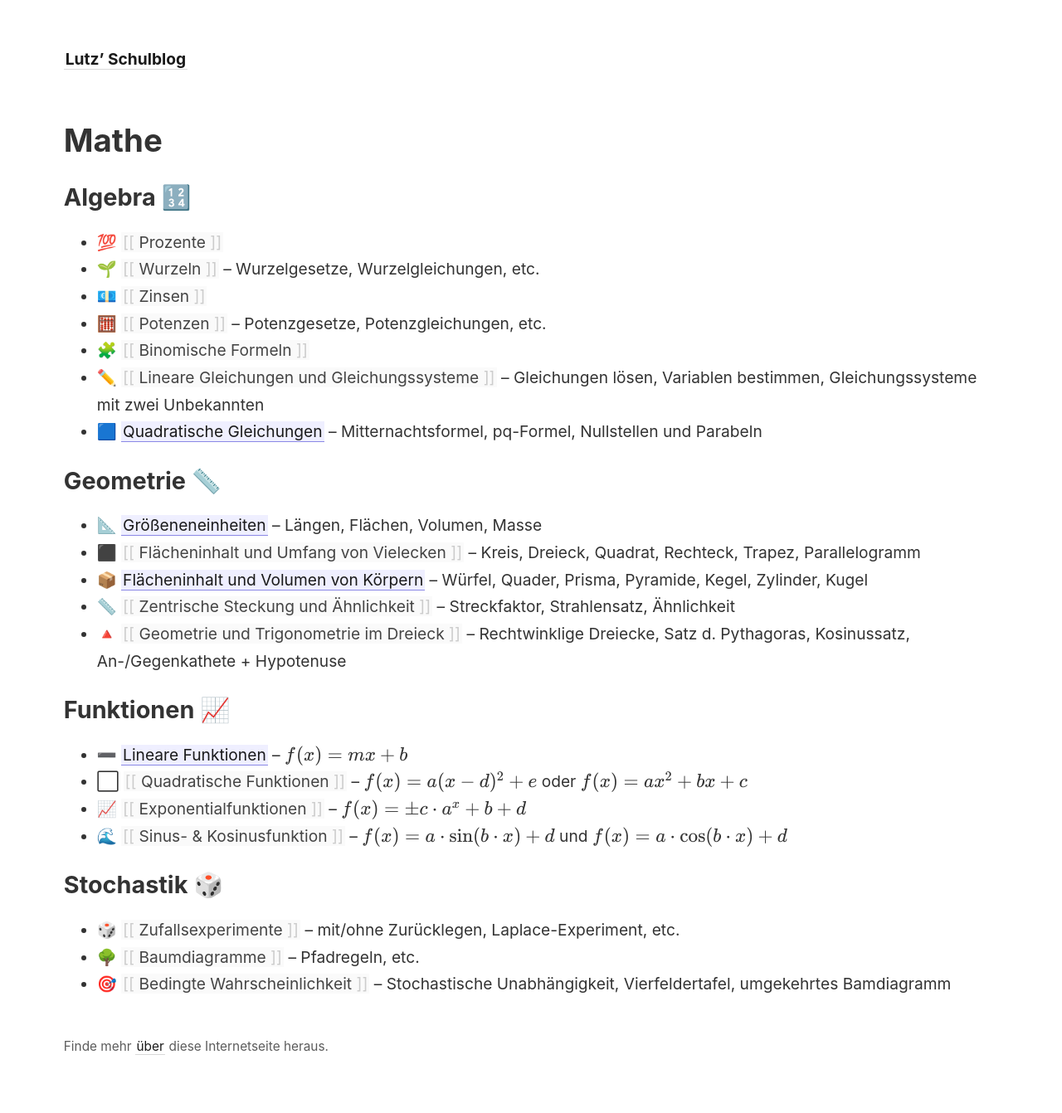
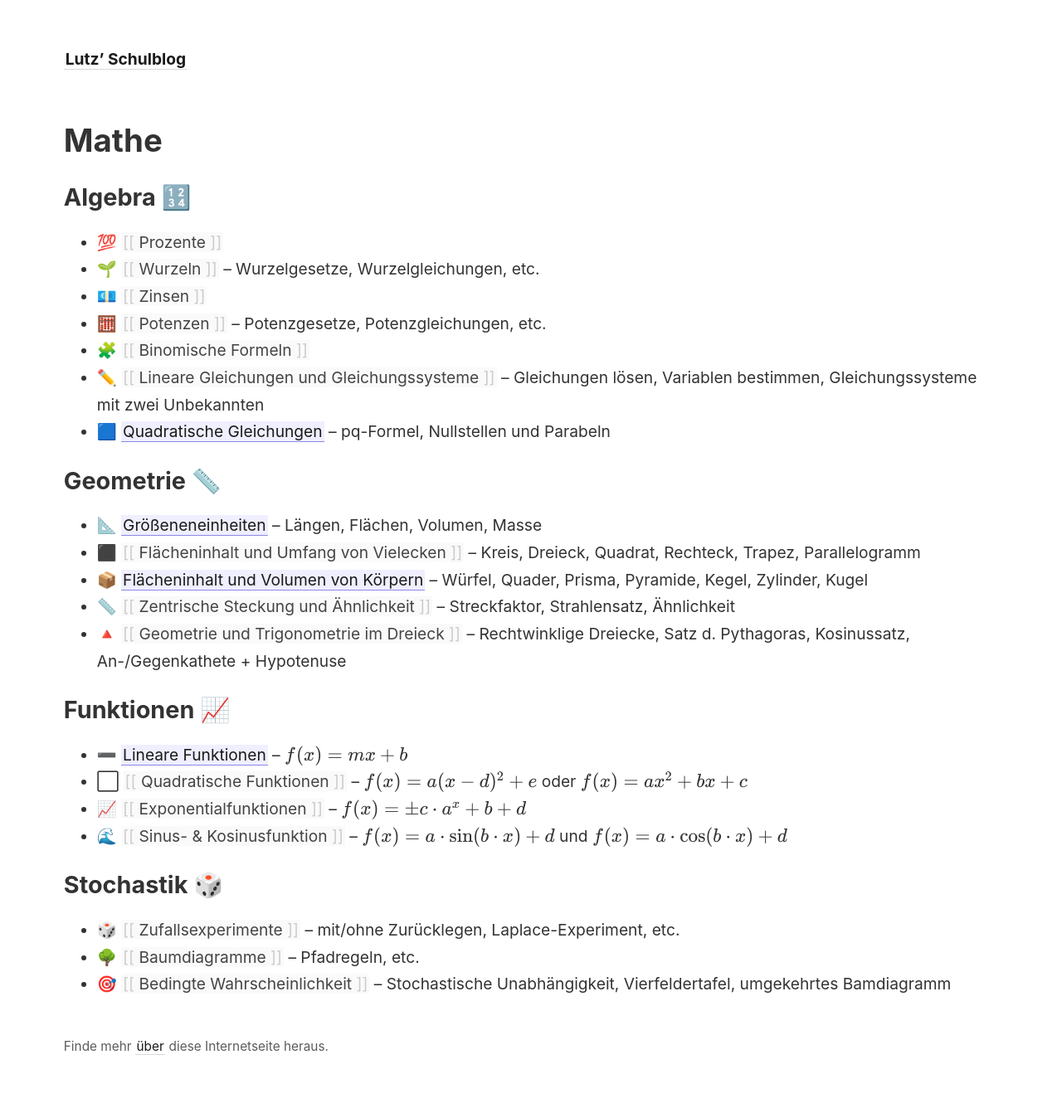
Before and after one commit to lutz-stu/school-blog, a Jekyll site: the page built from _notes/Mathe/index.md, in a window 1280 px wide. Shown: the whole page at 83% size. Built offline with Jekyll 4.4.1, drawn with Linux system fonts in a browser that asks for light colours.

Commit message:
Update Mathe content (index/)

```diff
--- a/_notes/Mathe/index.md
+++ b/_notes/Mathe/index.md
@@ -13,7 +13,7 @@ permalink: /Mathe
 - 🧮 [[Potenzen]] – Potenzgesetze, Potenzgleichungen, etc.
 - 🧩 [[Binomische Formeln]]
 - ✏️ [[Lineare Gleichungen und Gleichungssysteme]] – Gleichungen lösen, Variablen bestimmen, Gleichungssysteme mit zwei Unbekannten
-- 🟦 [[Quadratische Gleichungen]] – Mitternachtsformel, pq-Formel, Nullstellen und Parabeln
+- 🟦 [[Quadratische Gleichungen]] – pq-Formel, Nullstellen und Parabeln
 
 ## Geometrie 📏
 - 📐 [[Größeneneinheiten]] – Längen, Flächen, Volumen, Masse
```
